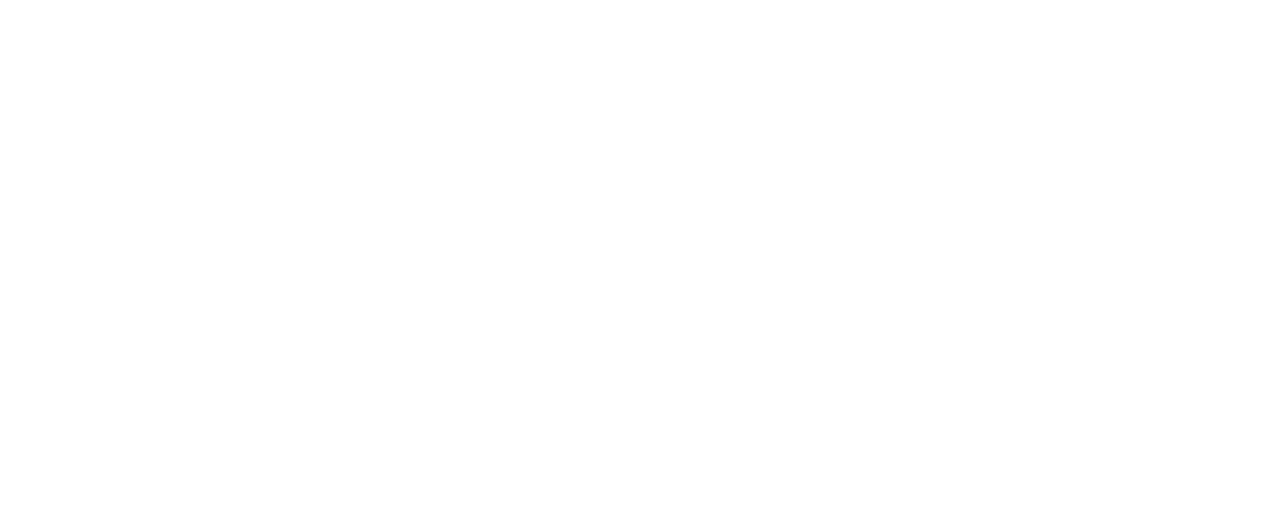
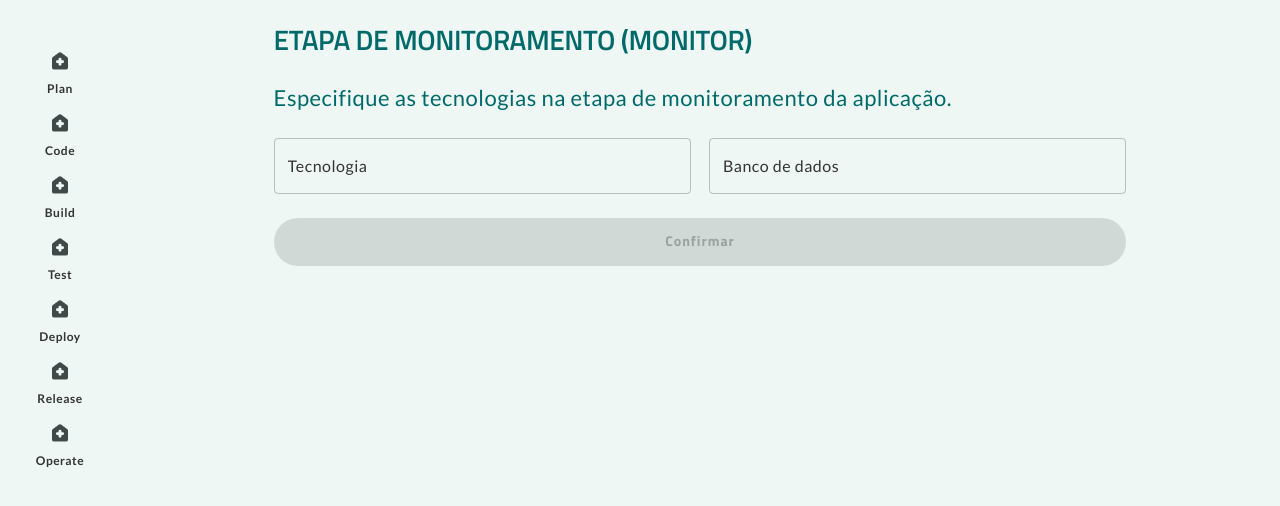
Before and after one commit to thiagonery/DevSecOps_TCC_IA-1, a React (Vite) app in the folder client/: page /monitor in a window 1280 px wide. Before the commit this address had no page. Shown: the top 506 px of the page. Built offline with nearby package versions, Linux system fonts and the light colour scheme.

Commit message:
feat: create MonitorScreen

```diff
--- a/client/src/routes/index.tsx
+++ b/client/src/routes/index.tsx
@@ -7,6 +7,7 @@
 import { BuildScreen } from '@screens/Build/BuildScreen';
 import { CodeScreen } from '@screens/Code/CodeScreen';
 import { DeployScreen } from '@screens/Deploy/DeployScreen';
+import { MonitorScreen } from '@screens/Monitor/MonitorScreen';
 import { OperateScreen } from '@screens/Operate/OperateScreen';
 import { PlanScreen } from '@screens/Plan/PlanScreen';
 import { ReleaseScreen } from '@screens/Release/ReleaseScreen';
@@ -25,6 +26,7 @@
         <Route path="/deploy" element={<DeployScreen />} />
         <Route path="/release" element={<ReleaseScreen />} />
         <Route path="/operate" element={<OperateScreen />} />
+        <Route path="/monitor" element={<MonitorScreen />} />
       </_Routes>
     </Router>
   );
--- /dev/null
+++ b/client/src/screens/Monitor/MonitorScreen.tsx
@@ -0,0 +1,86 @@
+import React from 'react';
+import { useState } from 'react';
+
+import { Status } from '@common/types';
+import { Background } from '@components';
+import { Box, Button, Input, Text } from '@components';
+import { useTheme } from '@mui/material';
+import { fetchGPTMonitor } from '@services/gpt';
+
+export const MonitorScreen: React.FC = () => {
+  const theme = useTheme();
+  const [techValue, setTechValue] = useState('');
+  const [dataBaseValue, setDataBaseValue] = useState('');
+
+  const [gptResponse, setGptResponse] = useState('');
+  const [status, setStatus] = useState<Status>('idle');
+
+  const inputs = [techValue, dataBaseValue];
+
+  const handleFetchGPTMonitor = () => {
+    setStatus('pending');
+
+    fetchGPTMonitor(techValue, dataBaseValue)
+      .then((res) => {
+        setStatus('succeeded');
+        setGptResponse(res.data.content);
+      })
+      .catch((err) => {
+        setStatus('failed');
+        console.log(err.response.data);
+      });
+  };
+  return (
+    <Background drawerFocus="monitor">
+      <Box gap="24px">
+        <Text variant="h1" color={theme.palette.primary.main}>
+          ETAPA DE MONITORAMENTO (MONITOR)
+        </Text>
+        <Text fontSize="22px" color={theme.palette.primary.main}>
+          Especifique as tecnologias na etapa de monitoramento da aplicação.
+        </Text>
+
+        <Box flexDirection="row" gap="18px">
+          <Input
+            value={techValue}
+            onChange={(e) => setTechValue(e.target.value)}
+            fullWidth
+            label="Tecnologia"
+          />
+          <Input
+            value={dataBaseValue}
+            onChange={(e) => setDataBaseValue(e.target.value)}
+            fullWidth
+            label="Banco de dados"
+          />
+        </Box>
+        <Button
+          text={status === 'pending' ? 'Carregando...' : 'Confirmar'}
+          disabled={
+            status === 'succeeded' ||
+            status === 'pending' ||
+            inputs.some((input) => input === '')
+          }
+          onClick={handleFetchGPTMonitor}
+        />
+        <>
+          {gptResponse && (
+            <>
+              <Text fontSize="18" fontWeight="600" fontFamily="Titillium Web">
+                {`Implantação de SIEM, utilizando "${techValue}" e "${dataBaseValue}":`}
+              </Text>
+              <Text fontSize="22px" color={theme.palette.primary.main}>
+                {gptResponse}
+              </Text>
+            </>
+          )}
+          {status === 'failed' && (
+            <Text fontSize="22px" color={theme.palette.primary.main}>
+              Falha ao carregar resposta. Por favor, tente novamente mais tarde.
+            </Text>
+          )}
+        </>
+      </Box>
+    </Background>
+  );
+};
```
